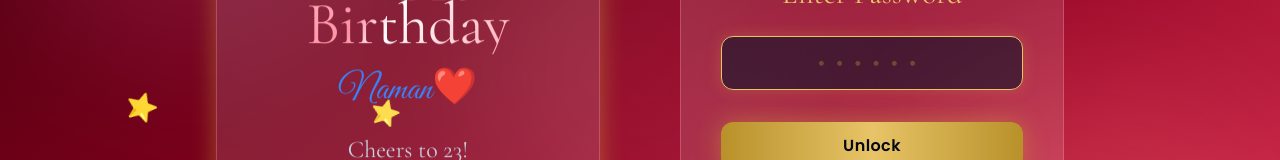
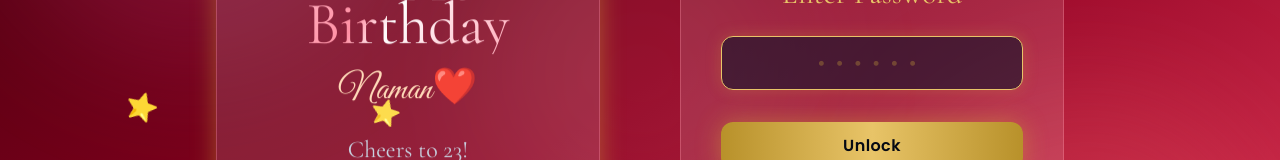
Before and after one commit to Gunjan-Yadav12/birthday-surprise, a React (Vite) app: page / in a window 1280 px wide. Shown: the part 327-487 px from the top of the page. Built offline with nearby package versions, Linux system fonts and the light colour scheme.

Commit message:
Updated color

```diff
--- a/src/pages/Cake.jsx
+++ b/src/pages/Cake.jsx
@@ -106,7 +106,7 @@ export default function Cake() {
                 delay: 3.2,
                 duration: 0.8,
               }}
-              className="absolute -bottom-4 text-center"
+              className="absolute -bottom-8 text-center"
             >
               <h2 className="text-3xl sm:text-4xl font-bold text-[#FFC0CB] drop-shadow-lg">
                 🎂 Make A Wish 🎂
--- a/src/pages/Landing.jsx
+++ b/src/pages/Landing.jsx
@@ -68,7 +68,7 @@ export default function Landing() {
                   Happy Birthday
                 </h1>
 
-                <p className="font-script text-4xl text-blue-500 mt-4 mb-6">
+                <p className="font-script text-4xl text-[#FFDAB9] mt-4 mb-6">
                   {BIRTHDAY.nickname}
                 </p>
 
```
